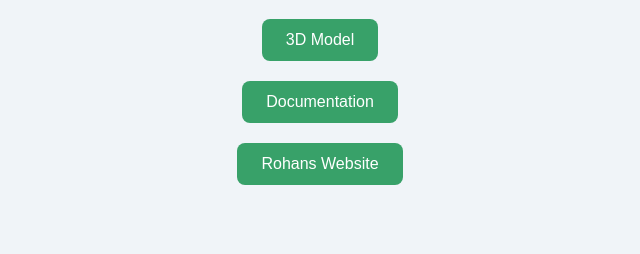
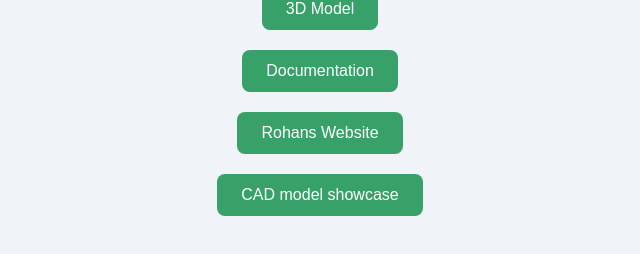
Before and after one commit to 0rohan-kumar/ecosortweb, a plain HTML site: page index.htm in a window 1280 px wide. Shown: the part 350-604 px from the top of the page, without its empty margins (320-960 px from the left). Drawn offline with Linux system fonts and the light colour scheme.

Commit message:
Add files via upload

```diff
--- a/index.htm
+++ b/index.htm
@@ -41,5 +41,6 @@
   <a class="button" href="https://skfb.ly/pzAMx" target="_blank">3D Model</a>
   <a class="button" href="https://docs.google.com/document/d/1e2pLn_d-BWuUyJiQ9deREs1OtM_dO6jr/edit?usp=sharing&ouid=114154548219666637851&rtpof=true&sd=true" target="_blank">Documentation</a>
   <a class="button" href="https://rohanofficial.netlify.app/" target="_blank">Rohans Website</a>
+  <a class="button" href="https://www.youtube.com/watch?v=ndBpXr4YlBs" target="_blank">CAD model showcase</a>
 </body>
 </html>
```
